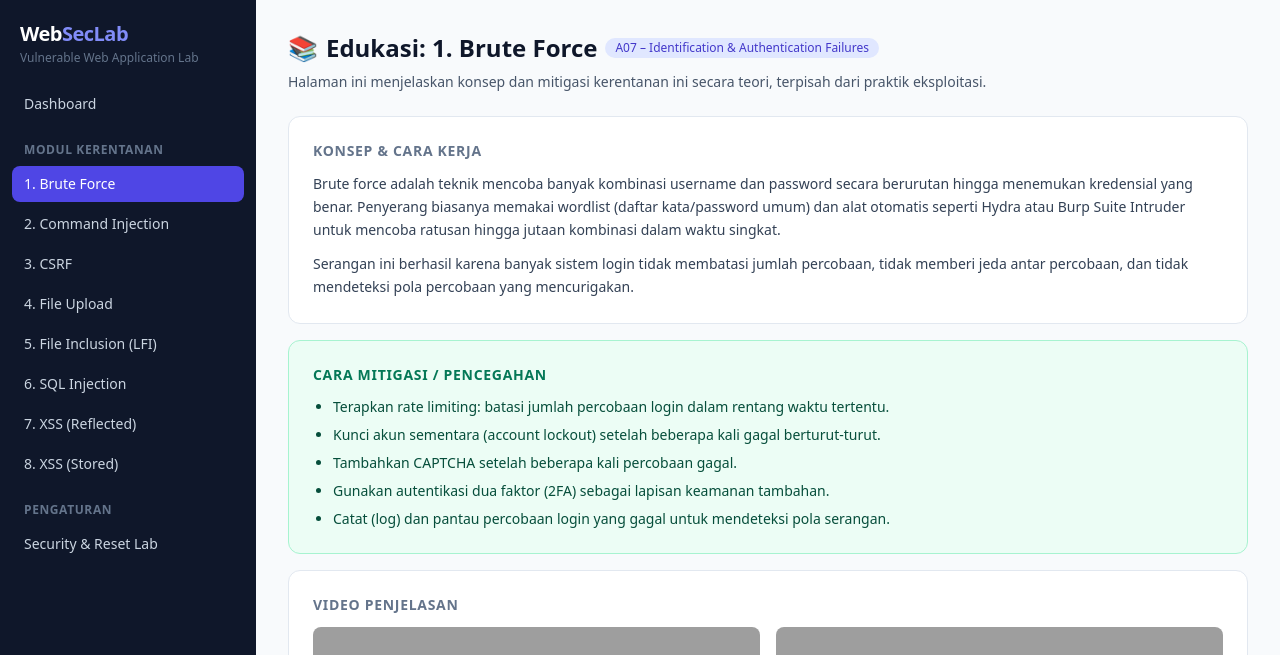
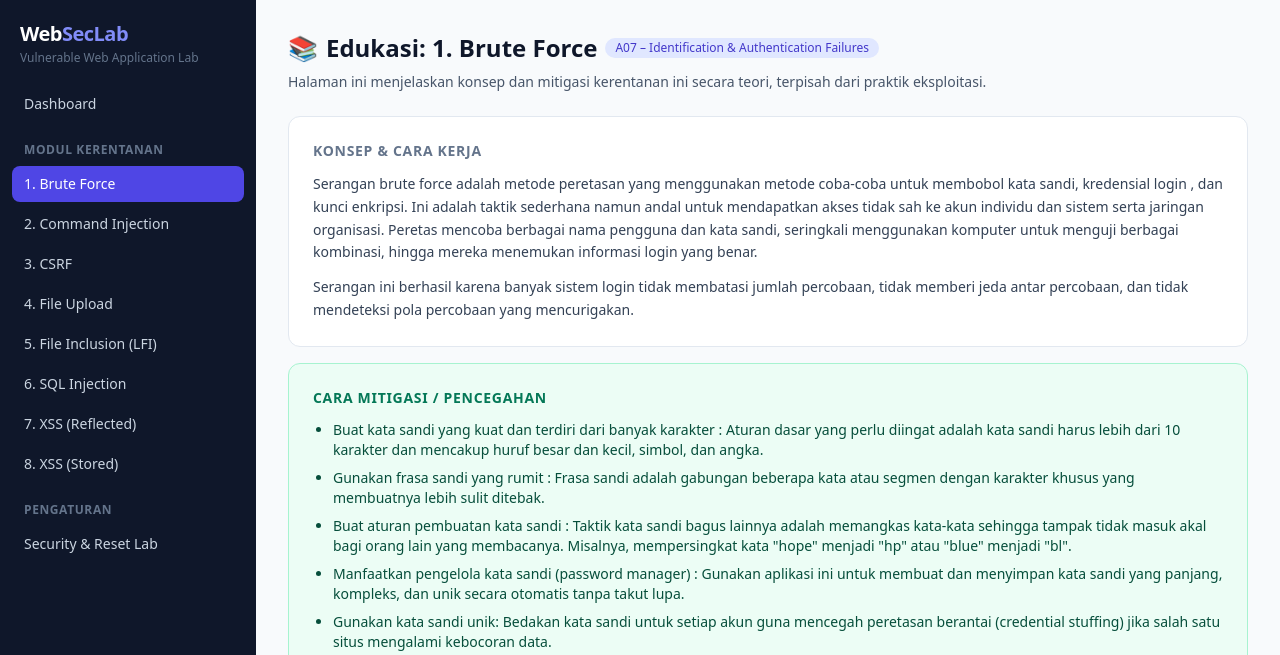
Before and after one commit to mjundanakbar-wq/webseclab, a PHP site: page /edukasi.php?m=brute_force in a window 1280 px wide. Shown: the top 655 px of the page. Run offline with PHP 8.4, Linux system fonts and the light colour scheme; the visitor is signed in with stand-in values (Sample User, id 1); grey boxes are pictures that could not be loaded.

Commit message:
Perbarui konsep, mitigasi, dan sumber referensi untuk modul brute force, command injection, csrf, file upload

```diff
--- a/config/education_content.php
+++ b/config/education_content.php
@@ -17,77 +17,76 @@
 return [
           'brute_force' => [
         'concept' => [
-            'Brute force adalah teknik mencoba banyak kombinasi username dan password secara berurutan '
-                . 'hingga menemukan kredensial yang benar. Penyerang biasanya memakai wordlist (daftar kata/password '
-                . 'umum) dan alat otomatis seperti Hydra atau Burp Suite Intruder untuk mencoba ratusan hingga '
-                . 'jutaan kombinasi dalam waktu singkat.',
+            'Serangan brute force adalah metode peretasan yang menggunakan metode coba-coba untuk membobol kata sandi, kredensial login , dan kunci enkripsi. Ini adalah taktik sederhana namun andal untuk mendapatkan akses tidak sah ke akun individu dan sistem serta jaringan organisasi. Peretas mencoba berbagai nama pengguna dan kata sandi, seringkali menggunakan komputer untuk menguji berbagai kombinasi, hingga mereka menemukan informasi login yang benar.',
             'Serangan ini berhasil karena banyak sistem login tidak membatasi jumlah percobaan, tidak memberi '
                 . 'jeda antar percobaan, dan tidak mendeteksi pola percobaan yang mencurigakan.',
         ],
         'mitigation' => [
-            'Terapkan rate limiting: batasi jumlah percobaan login dalam rentang waktu tertentu.',
-            'Kunci akun sementara (account lockout) setelah beberapa kali gagal berturut-turut.',
-            'Tambahkan CAPTCHA setelah beberapa kali percobaan gagal.',
-            'Gunakan autentikasi dua faktor (2FA) sebagai lapisan keamanan tambahan.',
-            'Catat (log) dan pantau percobaan login yang gagal untuk mendeteksi pola serangan.',
+            'Buat kata sandi yang kuat dan terdiri dari banyak karakter : Aturan dasar yang perlu diingat adalah kata sandi harus lebih dari 10 karakter dan mencakup huruf besar dan kecil, simbol, dan angka.',
+            'Gunakan frasa sandi yang rumit : Frasa sandi adalah gabungan beberapa kata atau segmen dengan karakter khusus yang membuatnya lebih sulit ditebak.',
+            'Buat aturan pembuatan kata sandi : Taktik kata sandi bagus lainnya adalah memangkas kata-kata sehingga tampak tidak masuk akal bagi orang lain yang membacanya. Misalnya, mempersingkat kata "hope" menjadi "hp" atau "blue" menjadi "bl".',
+            'Manfaatkan pengelola kata sandi (password manager) : Gunakan aplikasi ini untuk membuat dan menyimpan kata sandi yang panjang, kompleks, dan unik secara otomatis tanpa takut lupa.',
+            'Gunakan kata sandi unik: Bedakan kata sandi untuk setiap akun guna mencegah peretasan berantai (credential stuffing) jika salah satu situs mengalami kebocoran data.',
         ],
         'youtube_ids' => ['RV8Ro9Vzs8g', 'ttEXgEkKKOU', 'l_wVmVITefg'],
+        'sources' => [
+        ['title' => 'Fortinet - Apa itu Serangan Brute Force?', 'url' => 'https://www.fortinet.com/resources/cyberglossary/brute-force-attack'],
+        ],
     ],
+
 
     'command_injection' => [
         'concept' => [
-            'Command Injection terjadi ketika aplikasi meneruskan input pengguna ke perintah sistem operasi '
-                . '(shell) tanpa validasi. Penyerang dapat menyisipkan karakter penghubung perintah seperti '
-                . '`;`, `&&`, `||`, atau `|` untuk menjalankan perintah tambahan di luar yang dimaksudkan aplikasi.',
-            'Contoh: fitur "ping alamat IP" yang menjalankan `ping ' . '127.0.0.1; cat /etc/passwd` akan menjalankan '
-                . 'dua perintah sekaligus jika input tidak difilter, memungkinkan penyerang membaca file sensitif '
-                . 'atau bahkan mengambil alih server.',
+            'Injeksi perintah OS (Command Injection) adalah celah keamanan yang memungkinkan penyerang menjalankan perintah sistem operasi secara bebas di server aplikasi, sehingga berisiko membahayakan seluruh data dan sistem yang terhubung.',
+            'Terjadi saat aplikasi meneruskan input pengguna ke perintah shell tanpa validasi. Penyerang menyisipkan karakter pemisah perintah (seperti &, &&, |, atau ;) agar server ikut mengeksekusi perintah tambahan yang disisipkan.',
         ],
         'mitigation' => [
-            'Hindari memanggil fungsi shell (shell_exec, exec, system) dengan input pengguna sama sekali jika memungkinkan.',
-            'Jika terpaksa, gunakan escapeshellarg()/escapeshellcmd() dan validasi input dengan whitelist ketat (mis. hanya format IPv4).',
-            'Jalankan proses dengan hak akses (privilege) serendah mungkin (principle of least privilege).',
-            'Gunakan API bahasa pemrograman langsung (mis. fungsi jaringan native) daripada memanggil perintah shell eksternal.',
+            'Jangan panggil perintah OS langsung : Gunakan fitur atau API bawaan bahasa pemrograman yang lebih aman daripada menjalankan perintah sistem operasi.',
+            'Validasi input dengan ketat: Jika terpaksa menggunakan input pengguna, batasi hanya pada daftar nilai yang diizinkan, angka, atau huruf dan angka (alfanumerik) tanpa spasi maupun simbol.',
+            'Hindari metode escaping: Jangan hanya menyaring karakter khusus shell, karena cara ini rawan salah dan mudah ditembus penyerang.',
         ],
         'youtube_ids' => ['DL06TGmUCro'],
+        'sources' => [
+        ['title' => 'PortSwigger - OS Command Injection', 'url' => 'https://portswigger.net/web-security/os-command-injection'],
+        ],
     ],
 
     'csrf' => [
         'concept' => [
-            'Cross-Site Request Forgery (CSRF) menipu browser korban yang sedang login agar tanpa sadar '
-                . 'mengirim permintaan (request) ke aplikasi target, misalnya mengubah password atau email. '
-                . 'Serangan ini memanfaatkan fakta bahwa browser otomatis menyertakan cookie sesi di setiap '
-                . 'permintaan ke domain yang sama.',
-            'Contoh: penyerang membuat halaman jahat berisi form tersembunyi yang otomatis submit ke '
-                . '`situs-korban.com/ubah-password`. Jika korban yang sedang login membuka halaman itu, '
-                . 'passwordnya bisa berubah tanpa sepengetahuannya.',
+            'Cross-Site Request Forgery (CSRF) adalah celah keamanan yang memaksa pengguna melakukan tindakan yang tidak diinginkan pada aplikasi web tempat mereka sedang login (seperti mengubah email, kata sandi, atau transfer dana), yang berisiko menyebabkan pengambilalihan akun penuh.',
+            'Serangan ini terjadi jika terdapat aksi sensitif yang hanya mengandalkan cookie sesi (atau kredensial otomatis lain) tanpa parameter rahasia tambahan yang sulit ditebak. Karena browser otomatis menyertakan cookie sesi ke domain terkait, penyerang dapat memicu permintaan HTTP tanpa sepengetahuan korban',
+            'Contoh: Penyerang membuat halaman web berisi form HTML tersembunyi yang otomatis mengirim permintaan POST ke /email/change (atau lewat URL GET). Saat korban yang sedang login membuka tautan jebakan tersebut, browser otomatis mengirimkan cookie sesinya sehingga email korban langsung berubah.',
         ],
         'mitigation' => [
-            'Gunakan token anti-CSRF unik per sesi/per form, dan validasi token tersebut di server sebelum memproses permintaan.',
-            'Minta konfirmasi ulang (re-authentication) untuk aksi sensitif seperti ubah password.',
-            'Gunakan atribut cookie SameSite=Strict atau SameSite=Lax untuk membatasi pengiriman cookie lintas situs.',
-            'Periksa header Origin/Referer sebagai lapisan tambahan (bukan satu-satunya pertahanan).',
+            'Gunakan dan validasi Token CSRF : Buat token yang acak, sulit ditebak (menggunakan CSPRNG), dan terikat pada sesi pengguna. Kirimkan melalui hidden field pada form POST (bukan lewat URL atau cookie) lalu wajib validasi kecocokannya di server sebelum memproses permintaan.',
+            'Terapkan pembatasan cookie SameSite yang ketat : Atur atribut SameSite=Strict secara default pada setiap cookie (atau Lax jika memang diperlukan, serta hindari None) untuk membatasi pengiriman cookie dari situs lain.',
+            'Isolasi konten yang tidak aman : Pisahkan konten atau file unggahan pengguna pada domain/situs yang berbeda dari fungsi atau data sensitif, karena kebijakan SameSite tidak melindungi dari serangan lintas asal yang berasal dari situs yang sama (same-site).',
+
         ],
         'youtube_ids' => ['PxBq8hMsb3A'],
+        'sources' => [
+        ['title' => 'PortSwigger - What is CSRF?', 'url' => 'https://portswigger.net/web-security/csrf'],
+        ],
+
     ],
 
     'file_upload' => [
         'concept' => [
-            'Unrestricted File Upload terjadi ketika aplikasi mengizinkan pengguna mengunggah berkas tanpa '
-                . 'membatasi jenis, ukuran, atau isi berkas tersebut. Penyerang dapat mengunggah web shell '
-                . '(skrip PHP berbahaya) yang, jika berhasil diakses lewat browser, memberikan kontrol penuh '
-                . 'atas server (Remote Code Execution).',
-            'Validasi yang hanya mengandalkan ekstensi nama file atau tipe MIME dari browser mudah dipalsukan, '
-                . 'karena kedua nilai itu dikirim oleh client dan bisa diubah bebas oleh penyerang.',
+            'Kerentanan unggahan file (File Upload Vulnerability) terjadi saat server web mengizinkan pengguna mengunggah file tanpa validasi memadai terhadap nama, tipe, isi, atau ukurannya. Akibatnya, penyerang dapat mengunggah file berbahaya seperti skrip sisi server (web shell) untuk mengambil alih kendali server (Remote Code Execution).',
+            'Kerentanan muncul ketika validasi file cacat atau mudah dilewati—misalnya hanya memeriksa header Content-Type, mengandalkan daftar hitam (blacklist) ekstensi yang bisa diakali (seperti .php5 atau pengaburan nama), hingga celah race condition sebelum file dihapus. Jika server dikonfigurasi untuk mengeksekusi file tersebut, penyerang cukup mengakses URL file yang diunggah untuk menjalankan perintah jarak jauh.',
         ],
         'mitigation' => [
-            'Validasi isi berkas (bukan hanya nama/ekstensi), misalnya dengan memeriksa signature file menggunakan getimagesize() untuk gambar.',
-            'Simpan berkas dengan nama acak yang dibuat server, bukan nama asli dari pengguna.',
-            'Simpan berkas di luar direktori yang bisa dieksekusi sebagai skrip, atau nonaktifkan eksekusi PHP di folder upload.',
-            'Re-encode/proses ulang berkas (mis. resize gambar) untuk menghilangkan payload tersembunyi.',
-            'Batasi ukuran berkas dan jumlah upload per pengguna.',
+            'Gunakan whitelist ekstensi : Periksa ekstensi file hanya terhadap daftar yang diizinkan (whitelist), bukan memblokir ekstensi tertentu (blacklist).',
+            'Cegah path traversal : Pastikan nama file tidak mengandung karakter direktori atau urutan penelusuran seperti ../.',
+            'Ganti nama file: Ubah nama file yang diunggah secara acak agar tidak menimpa file penting yang sudah ada di server.',
+            'Validasi di folder sementara: Jangan langsung menyimpan file ke sistem file permanen sebelum seluruh proses validasi selesai dan dinyatakan aman.',
+            'Gunakan framework yang mapan: Manfaatkan pustaka atau kerangka kerja tepercaya untuk memproses unggahan file daripada membuat mekanisme validasi manual sendiri.',
         ],
         'youtube_ids' => ['7xYI-KgkJF0'],
+        'sources' => [
+        ['title' => 'PortSwigger – File Upload Vulnerabilities', 'url' => 'https://portswigger.net/web-security/file-upload'],
+        ],
+
     ],
 
     'lfi' => [
--- a/edukasi.php
+++ b/edukasi.php
@@ -62,6 +62,18 @@ include __DIR__ . '/includes/header.php';
         <?php endforeach; ?>
     </ul>
 </div>
+<div class="mt-4 rounded-xl border border-indigo-200 bg-indigo-50 p-6">
+    <h2 class="text-sm font-semibold uppercase tracking-wider text-indigo-700">Sumber Referensi</h2>
+    <ul class="mt-3 list-disc space-y-2 pl-5 text-sm text-indigo-900">
+        <?php foreach (($data['sources'] ?? []) as $src): ?>
+            <li>
+                <a href="<?= e($src['url']) ?>" target="_blank" rel="noopener noreferrer" class="font-medium underline hover:text-indigo-600">
+                    <?= e($src['title']) ?>
+                </a>
+            </li>
+        <?php endforeach; ?>
+    </ul>
+</div>
 
 <div class="mt-4 rounded-xl border border-slate-200 bg-white p-6">
     <h2 class="text-sm font-semibold uppercase tracking-wider text-slate-500">Video Penjelasan</h2>
```
